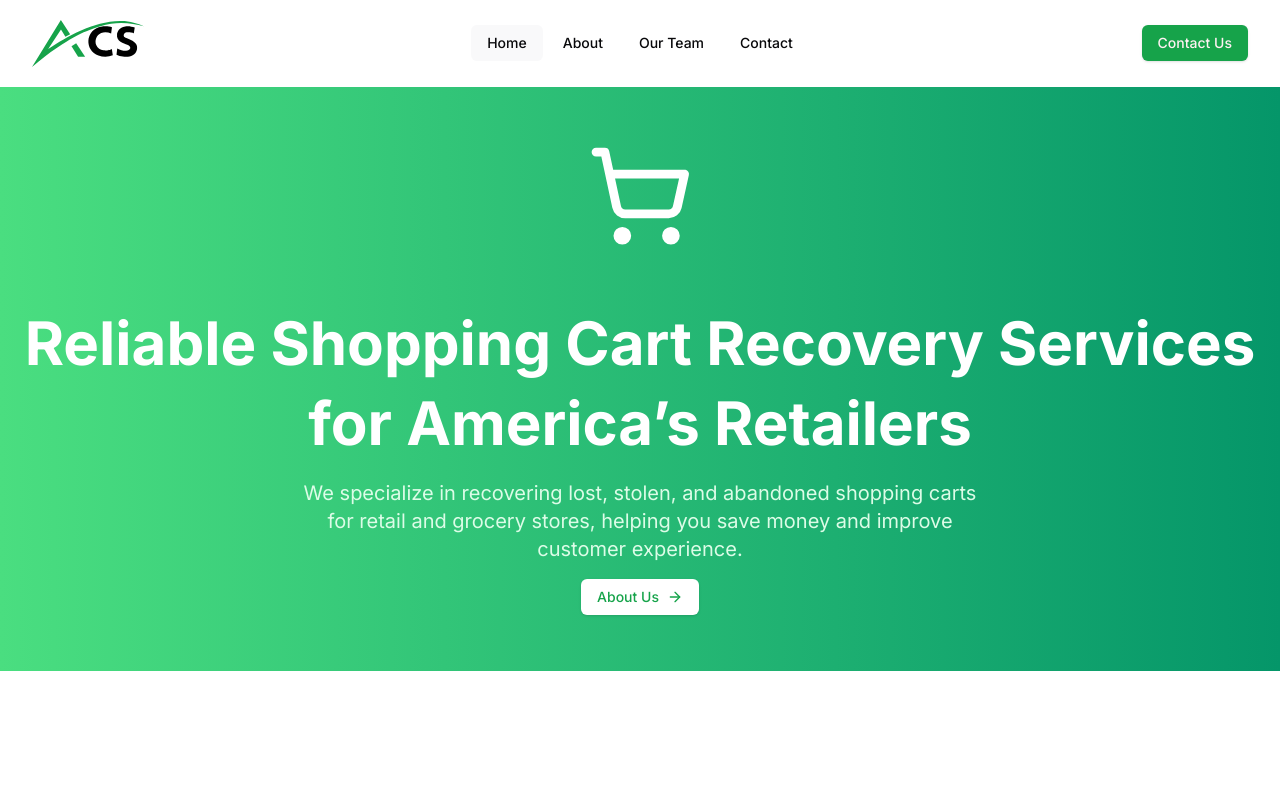
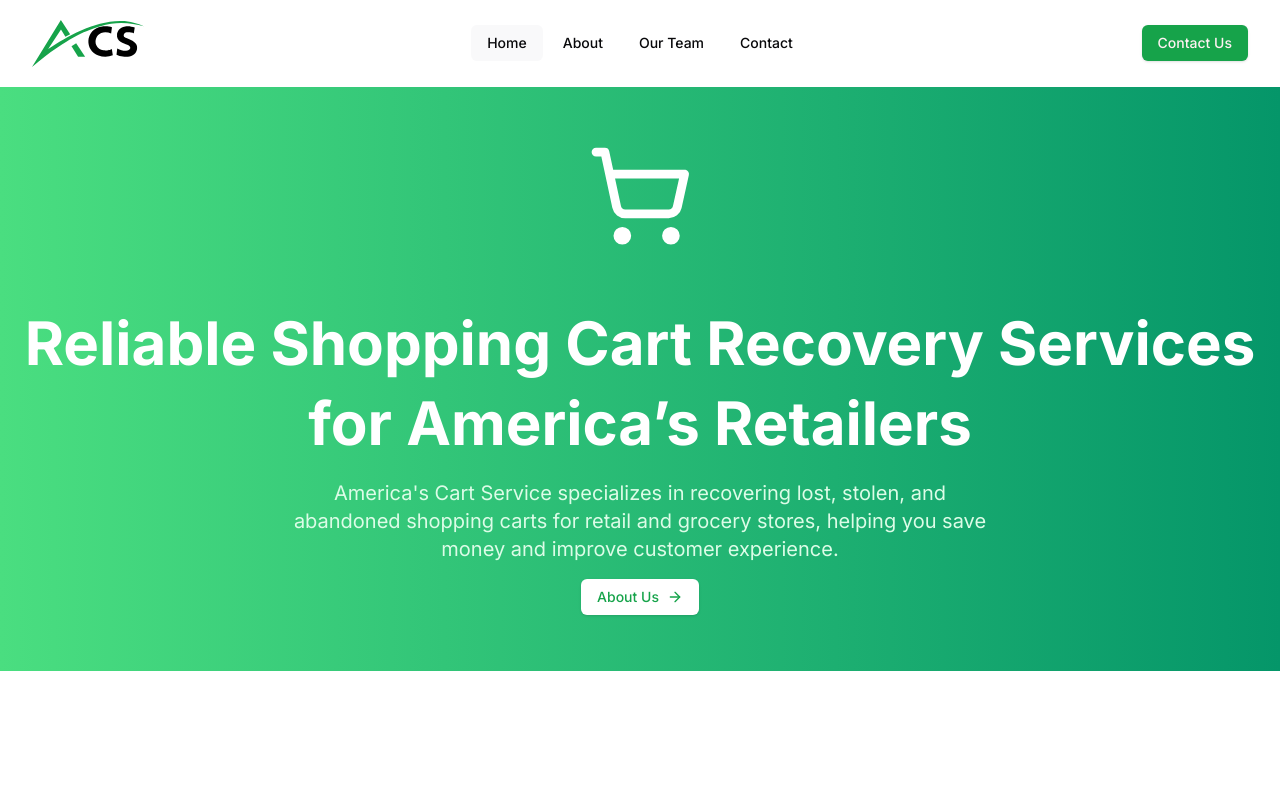
Before and after one commit to KentHefley/acs, a Next.js app: page / in a window 1280 px wide. Shown: the top 800 px of the page. Built offline with nearby package versions, Linux system fonts and the light colour scheme.

Commit message:
Added company name in hero section

```diff
--- a/app/components/Hero.tsx
+++ b/app/components/Hero.tsx
@@ -46,7 +46,7 @@
               Reliable Shopping Cart Recovery Services for America’s Retailers
               </h1>
               <p className="mx-auto max-w-[700px] text-green-100 md:text-xl">
-                We specialize in recovering lost, stolen, and abandoned shopping carts for retail and grocery stores, helping you save money and improve customer experience.
+                America's Cart Service specializes in recovering lost, stolen, and abandoned shopping carts for retail and grocery stores, helping you save money and improve customer experience.
               </p>
             </div>
             <div className="space-x-4">
```
